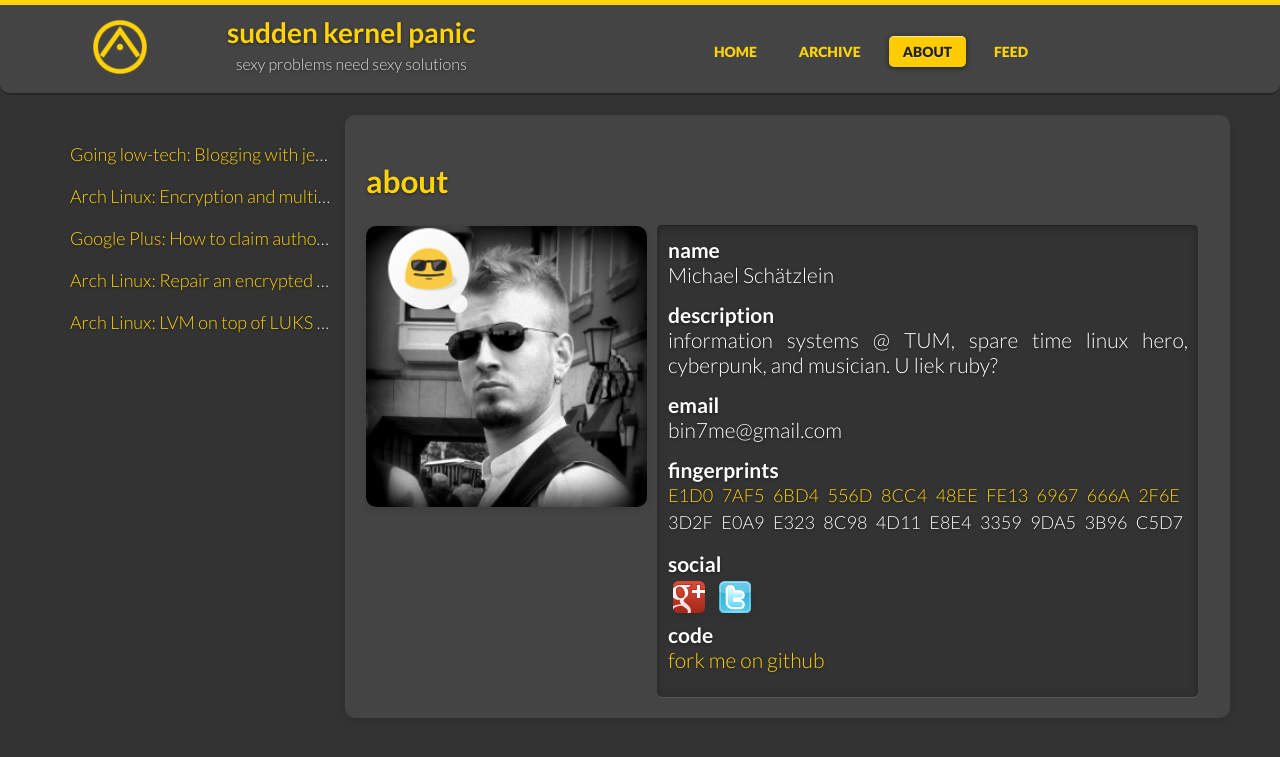
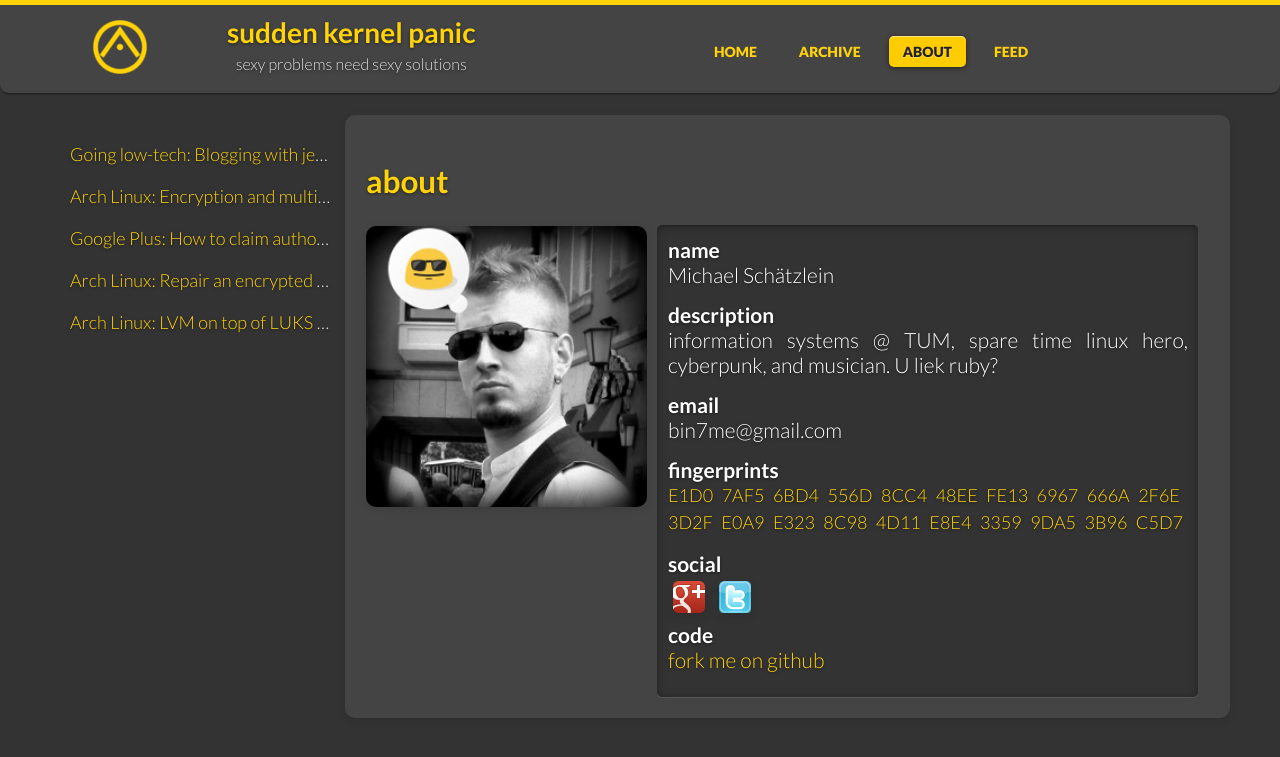
Before and after one commit to Bin7me/bin7me.github.io, a Jekyll site: the page built from about.html, in a window 1280 px wide. Shown: the top 757 px of the page. Built offline with Jekyll 4.4.1, drawn with Linux system fonts in a browser that asks for light colours; some web fonts are replaced; Markdown is read by kramdown in place of the engine named in the settings.

Commit message:
added pgp-key for schaetzl

```diff
--- a/about.html
+++ b/about.html
@@ -27,7 +27,7 @@ title: about
 			<div class="about-item">
 				<div class="about-desc">fingerprints</div>
 				<div class="about-code"><a href="{{ site.baseurl }}assets/files/bin7me.key">E1D0 7AF5 6BD4 556D 8CC4 48EE FE13 6967 666A 2F6E</a></div>
-				<div class="about-code">3D2F E0A9 E323 8C98 4D11 E8E4 3359 9DA5 3B96 C5D7</div>
+				<div class="about-code"><a href="{{ site.baseurl }}assets/files/schaetzl.key">3D2F E0A9 E323 8C98 4D11 E8E4 3359 9DA5 3B96 C5D7</a></div>
 			</div>
 			<div class="about-item">
 				<div class="about-desc">social</div>
```
Also changed, not shown: 1 other file.
